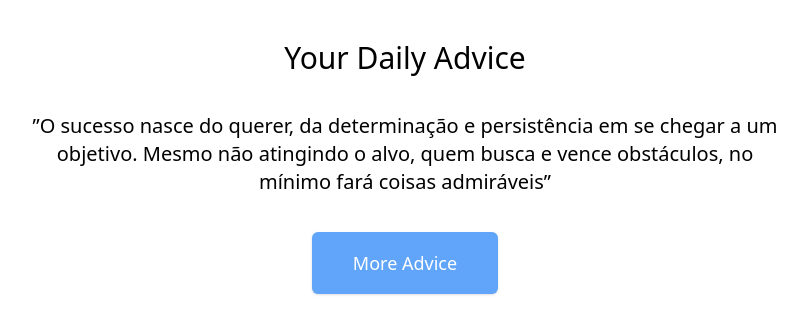
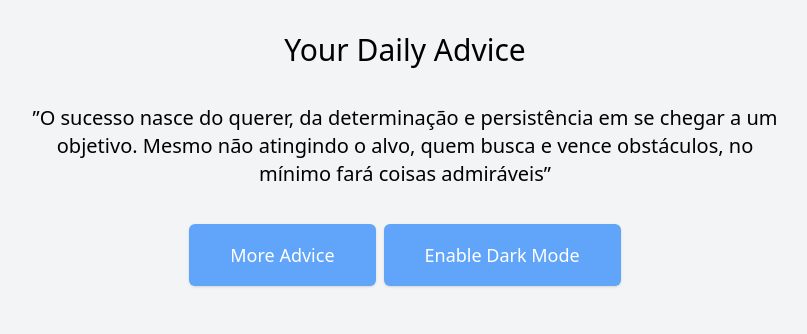
Before and after one commit to Cezari0o/advice-react, a React (Create React App) app: page / in a window 1280 px wide. Shown: the top 334 px of the page, without its empty margins (235-1042 px from the left). Built offline with nearby package versions, Linux system fonts and the light colour scheme; a web font is replaced by a local one.

Commit message:
Adding dark theme support

```diff
--- a/src/App.tsx
+++ b/src/App.tsx
@@ -1,4 +1,4 @@
-import React, {useState} from 'react';
+import React, {useEffect, useState} from 'react';
 import logo from './logo.svg';
 import './App.css';
 import SlipMessage from 'components/SlipMessage';
@@ -6,17 +6,35 @@ import Button from 'components/Button';
 
 function App() {
   const [loading, isLoading] = useState(false);
+  const [darkMode, isDarkMode] = useState(false);
+
+  useEffect(() => {
+    if (darkMode) {
+      document.documentElement.classList.add('dark');
+    } else {
+      document.documentElement.classList.remove('dark');
+    }
+  }, [darkMode]);
 
   return (
-    <div className='App'>
-      <div className='container my-10'>
-        <header className=''>
-          <h1 className='text-3xl'>Your Daily Advice</h1>
+    <div className={`App h-screen w-full bg-gray-100 dark:bg-slate-800`}>
+      <div className='container'>
+        <header className='pt-8'>
+          <h1 className='text-3xl dark:text-gray-300'>Your Daily Advice</h1>
         </header>
 
         <SlipMessage text='O sucesso nasce do querer, da determinação e persistência em se chegar a um objetivo. Mesmo não atingindo o alvo, quem busca e vence obstáculos, no mínimo fará coisas admiráveis' />
 
-        <Button destiny='#' text='More Advice' isLoading={loading} onClick={() => isLoading(!loading)} />
+        <div className='justify-self-center justify-center space-x-2 container flex row-auto'>
+          <Button text='More Advice' isLoading={loading} onClick={() => isLoading(!loading)} />
+          <Button
+            text='Enable Dark Mode'
+            onClick={() => {
+              isDarkMode(!darkMode);
+              console.log(`dark mode ${darkMode ? 'enabled' : 'disabled'}`);
+            }}
+          />
+        </div>
       </div>
     </div>
   );
--- a/src/components/Button/index.tsx
+++ b/src/components/Button/index.tsx
@@ -4,20 +4,13 @@ import React from 'react';
 interface ButtonProps extends React.ButtonHTMLAttributes<HTMLButtonElement> {
   text: string;
   isLoading?: boolean;
-  destiny?: string;
 }
 
-function Button({text, isLoading, destiny, ...rest}: ButtonProps) {
+function Button({text, isLoading, ...rest}: ButtonProps) {
   return (
     <button className='justify-center' {...rest} type='button'>
-      <div className='rounded-md shadow flex w-full items-center justify-center border border-transparent bg-blue-400 px-8 py-3 text-base font-medium text-white hover:bg-blue-500 md:py-4 md:px-10 md:text-lg'>
-        {isLoading ? (
-          <SpinLoader />
-        ) : (
-          <a className='' href={destiny}>
-            {text}
-          </a>
-        )}
+      <div className='rounded-md shadow flex w-full items-center justify-center border border-transparent dark:text-gray-100 bg-blue-400 px-8 py-3 text-base font-medium text-white hover:bg-blue-500 md:py-4 md:px-10 md:text-lg'>
+        {isLoading ? <SpinLoader /> : <div className=''>{text}</div>}
       </div>
     </button>
   );
--- a/src/components/SlipMessage/index.tsx
+++ b/src/components/SlipMessage/index.tsx
@@ -6,7 +6,7 @@ interface SlipMessageProps {
 
 function SlipMessage({text}: SlipMessageProps) {
   return (
-    <div className='mx-auto lg:max-w-[70%] my-9 md:max-w-md sm:max-w-xs'>
+    <div className='mx-auto lg:max-w-[70%] my-9 md:max-w-md sm:max-w-xs dark:text-gray-300'>
       <span className='text-xl'>&rdquo;{text}&rdquo;</span>
     </div>
   );
--- a/src/components/SpinLoader/index.tsx
+++ b/src/components/SpinLoader/index.tsx
@@ -5,7 +5,7 @@ function SpinLoader() {
     <div role='status'>
       <svg
         aria-hidden='true'
-        className='mr-2 w- h-8 text-gray-200 animate-spin dark:text-gray-600 fill-[#bd7e70]'
+        className='mr-2 h-8 text-gray-200 animate-spin dark:text-gray-600 fill-[#bd7e70]'
         viewBox='0 0 100 101'
         fill='none'
         xmlns='http://www.w3.org/2000/svg'
--- a/tailwind.config.js
+++ b/tailwind.config.js
@@ -3,8 +3,9 @@
 const defaultTheme = require('tailwindcss/defaultTheme');
 
 module.exports = {
+  darkMode: 'class',
   content: [
-    "./src/**/*.{js,jsx,ts,tsx}",
+    './src/**/*.{js,jsx,ts,tsx}',
   ],
   theme: {
     container: {
```
